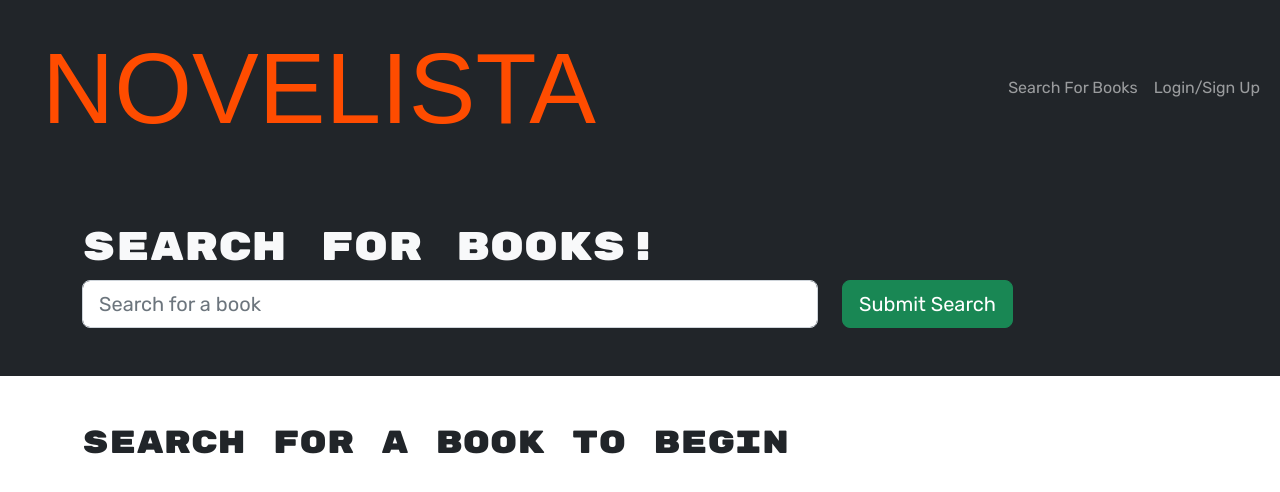
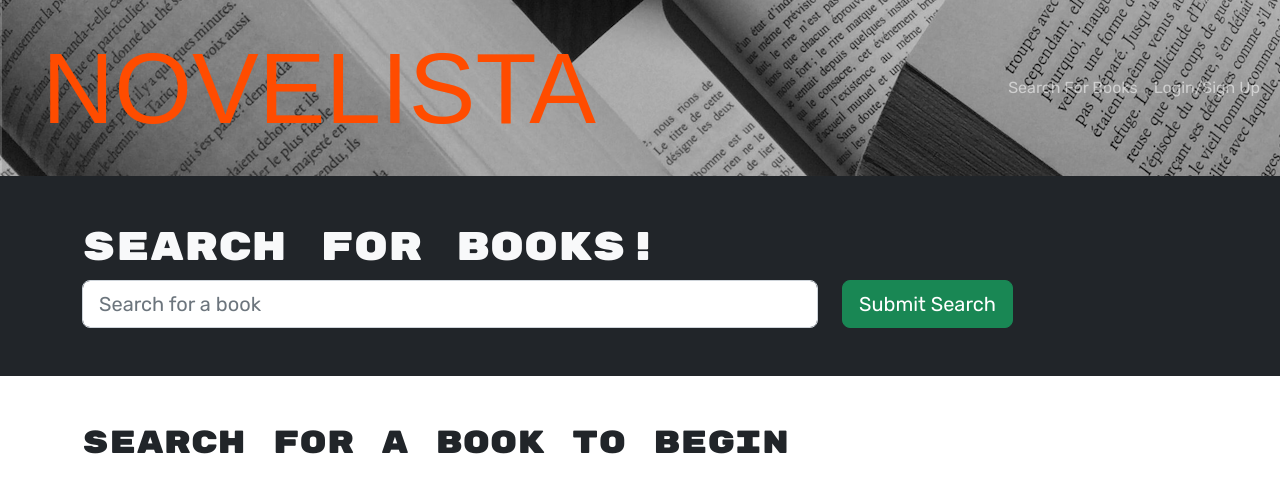
Before and after one commit to eliasjrivera/Novelista, a React (Vite) app in the folder client/: page / in a window 1280 px wide. Shown: the top 492 px of the page. Built offline with nearby package versions, Linux system fonts and the light colour scheme; a web font is replaced by a local one.

Commit message:
front-end: added background image to navbar

```diff
--- a/client/src/App.css
+++ b/client/src/App.css
@@ -22,3 +22,7 @@ h6 {
   font-size: 100px;
   padding-left: 30px;
 }
+
+.NavBarImg {
+  background-image: url(../public/NavBarImg.png)!important;
+}
--- a/client/src/components/Navbar.jsx
+++ b/client/src/components/Navbar.jsx
@@ -12,7 +12,7 @@ const AppNavbar = () => {
 
   return (
     <>
-      <Navbar bg='dark' variant='dark' expand='lg'>
+      <Navbar className='NavBarImg' bg='dark' variant='dark' expand='lg'>
         <Container fluid>
           <Navbar.Brand as={Link} to='/'>
             <span className='NavBarStyling'>NOVELISTA</span>
```
Also changed, not shown: client/public/NavBarImg.png (added).
